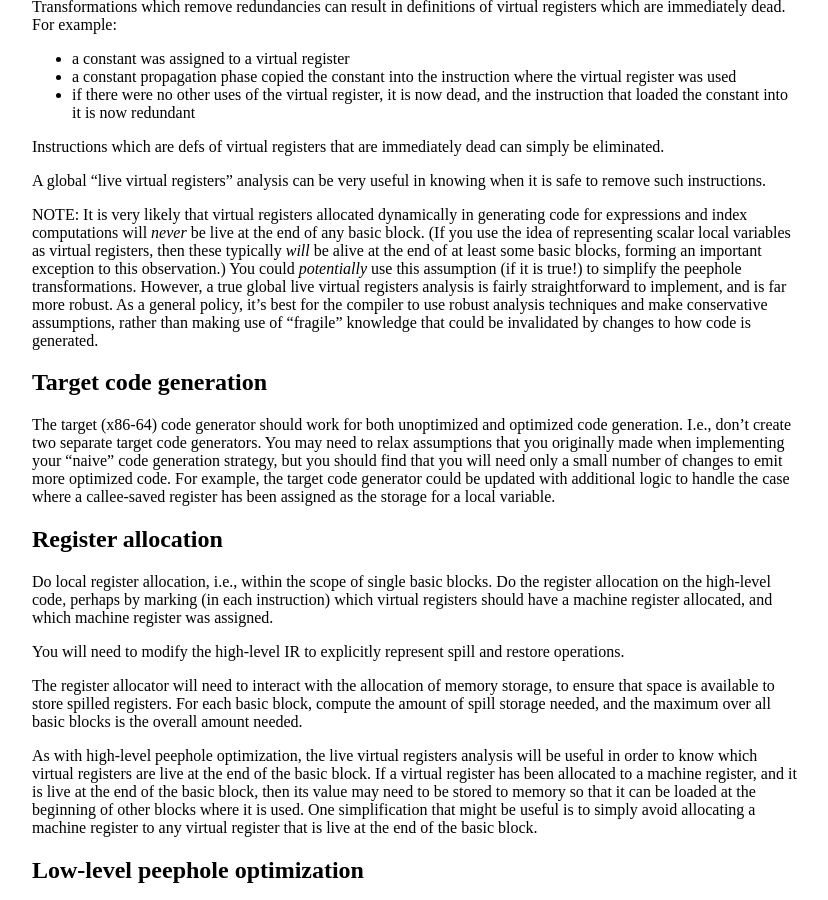
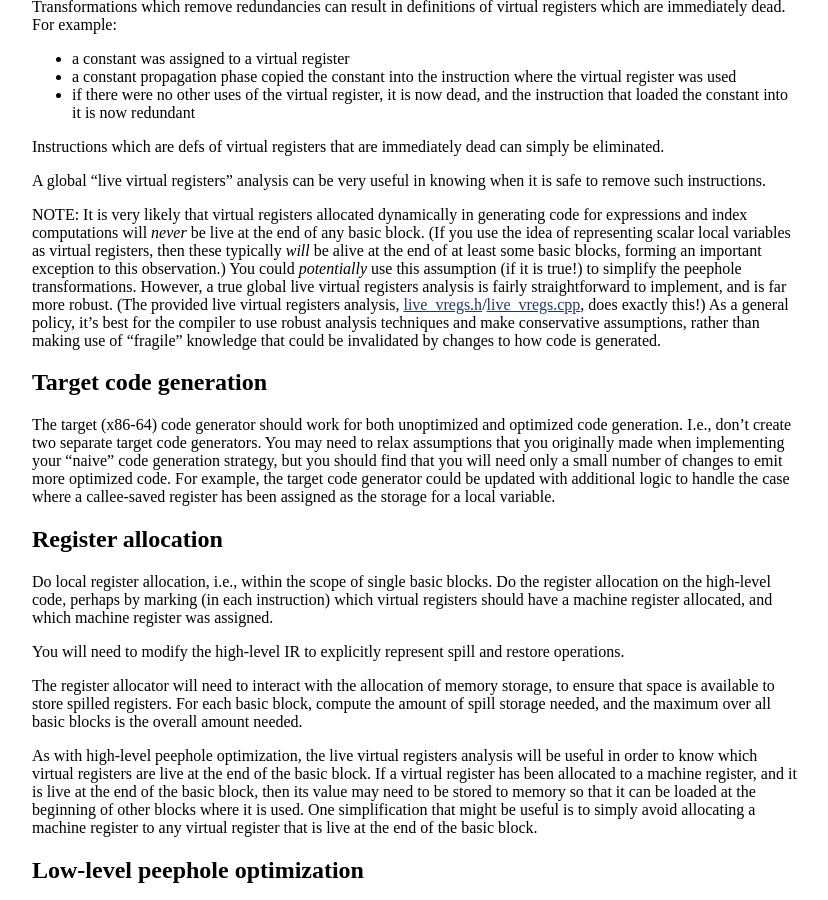
Before and after one commit to jhucompilers/fall2021, a Jekyll site: the page built from assign/assign05-advice.md, in a window 1280 px wide and 900 px high, scrolled down 1456 px. Shown: the whole window, without its empty margins (224-1052 px from the left). Built offline with Jekyll 4.4.1, drawn with Linux system fonts in a browser that asks for light colours.

```diff
--- a/assign/assign05-advice.md
+++ b/assign/assign05-advice.md
@@ -106,7 +106,9 @@ scalar local variables as virtual registers, then these typically
 important exception to this observation.)  You could *potentially* use this
 assumption (if it is true!) to simplify the peephole transformations.
 However, a true global live virtual registers analysis is fairly
-straightforward to implement, and is far more robust.  As a general policy,
+straightforward to implement, and is far more robust.  (The provided
+live virtual registers analysis, [live\_vregs.h](live_vregs.h)/[live\_vregs.cpp](live_vregs.cpp),
+does exactly this!)  As a general policy,
 it's best for the compiler to use robust analysis techniques and make
 conservative assumptions, rather than making use of "fragile" knowledge that
 could be invalidated by changes to how code is generated.
```
Also changed, not shown: 14 other files.
